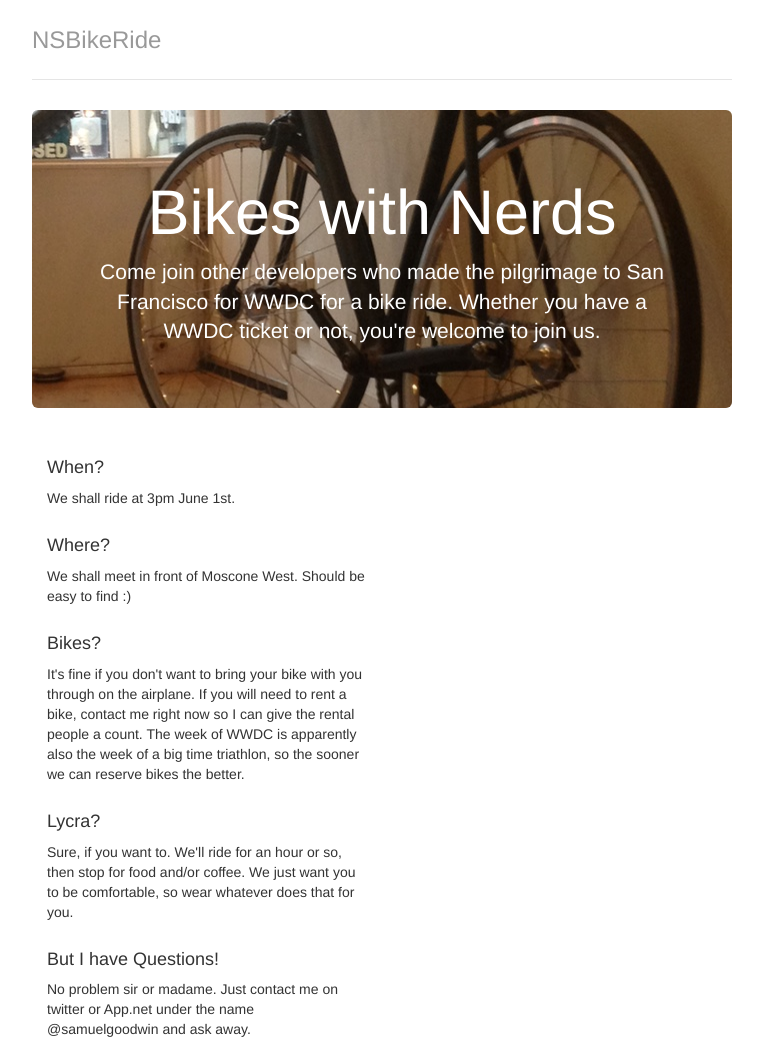
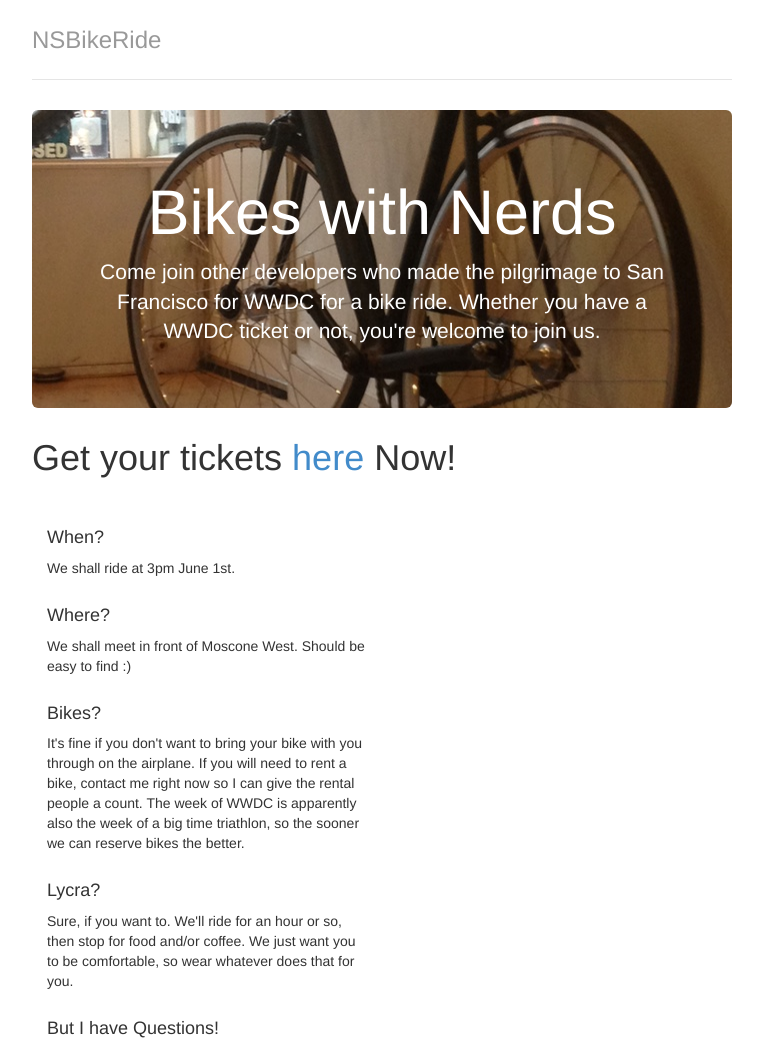
Before and after one commit to sgoodwin/NSBikeRide, a plain HTML site: page index.html in a window 1280 px wide. Shown: the top 1042 px of the page, without its empty margins (258-1021 px from the left). Drawn offline with nearby package versions, Linux system fonts and the light colour scheme.

Commit message:
link to the event page.

```diff
--- a/index.html
+++ b/index.html
@@ -37,6 +37,10 @@
     <p class="lead">Come join other developers who made the pilgrimage to San Francisco for WWDC for a bike ride. Whether you have a WWDC ticket or not, you're welcome to join us.</p>
   </div>
 
+  <div>
+    <h1>Get your tickets <a href="https://ti.to/nsbikeride/pre-wwdc-ride">here</a> Now!</h1>
+  </div>
+
   <div class="row marketing">
     <div class="col-lg-6">
       <h4>When?</h4>
```
